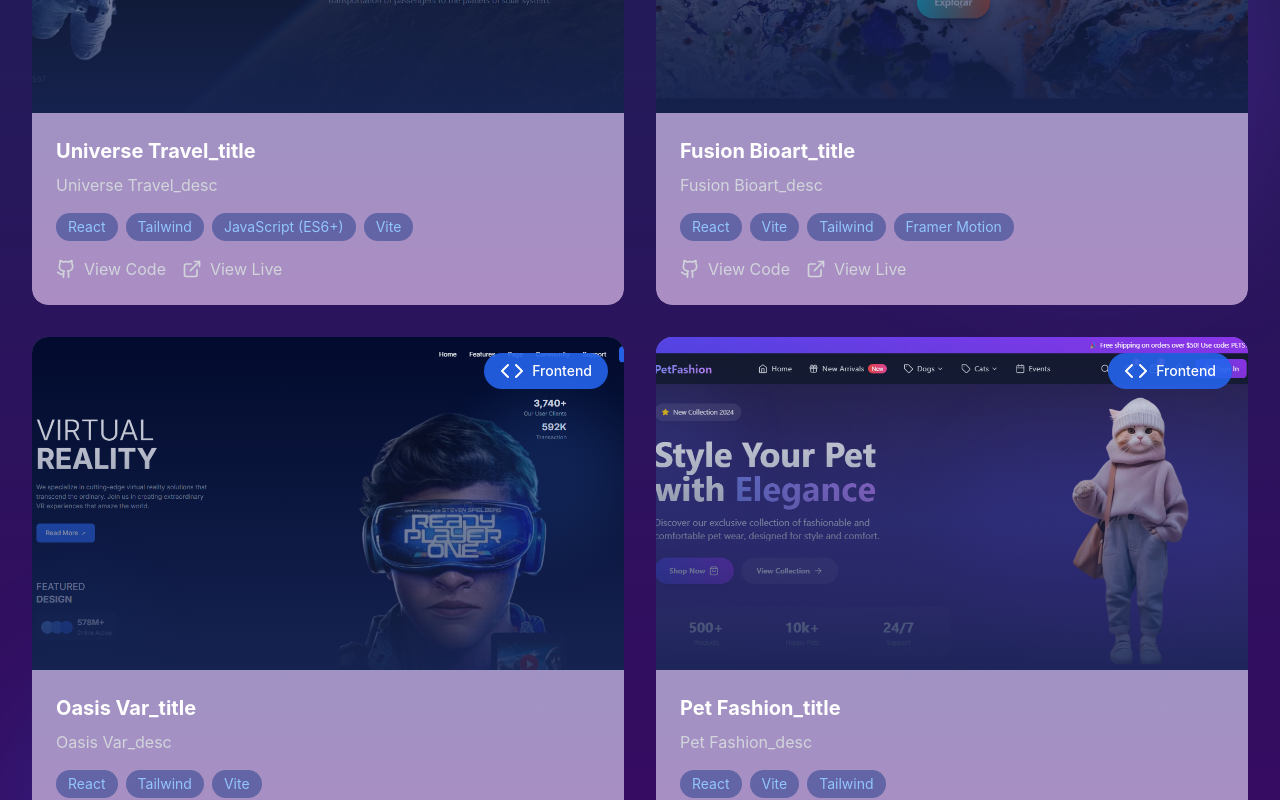
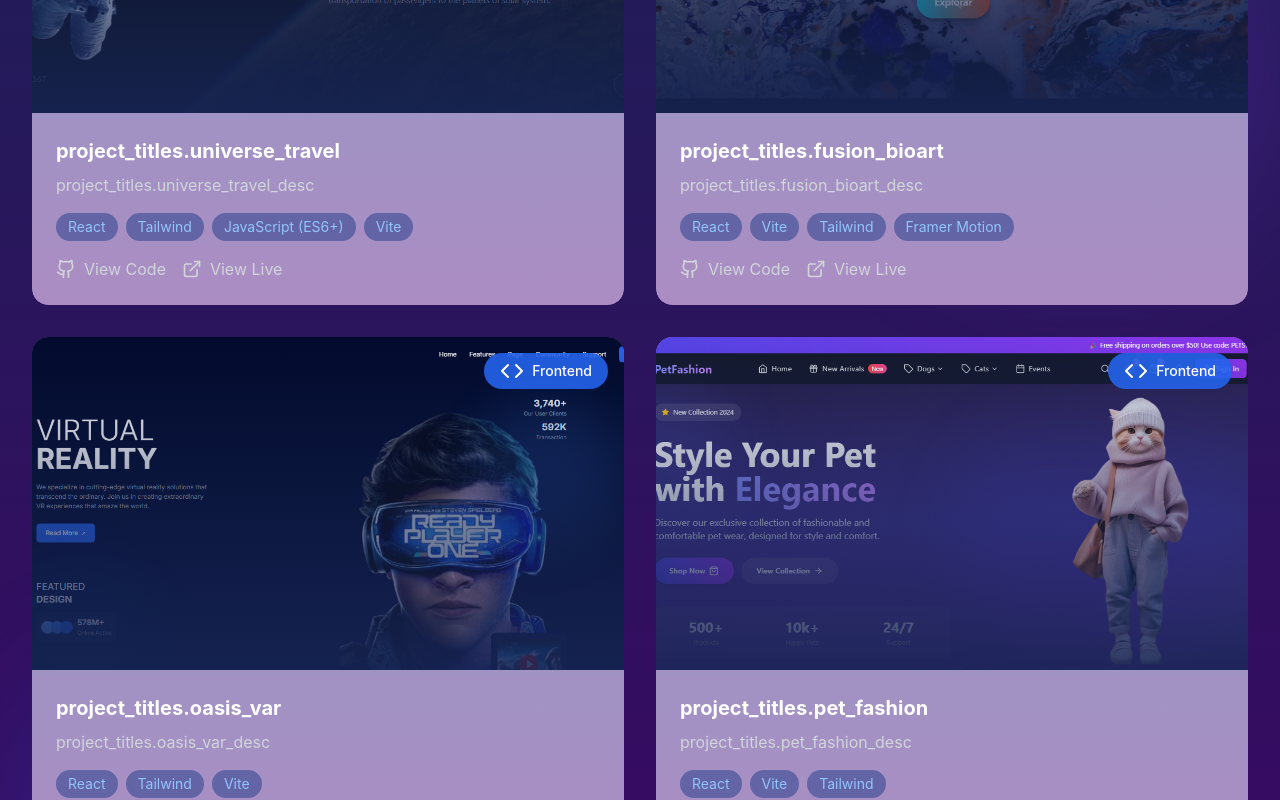
Before and after one commit to FranJavacisco/ciber-dev, a React (Vite) app: page / in a window 1280 px wide. Shown: the part 3540-4340 px from the top of the page. Built offline with nearby package versions, Linux system fonts and the light colour scheme.

Commit message:
translation

```diff
--- a/src/components/Projects.jsx
+++ b/src/components/Projects.jsx
@@ -1,3 +1,5 @@
+// File path: src/components/Projects.js
+
 import React, { useState } from 'react';
 import { motion } from 'framer-motion';
 import { Github, ExternalLink, Code } from 'lucide-react';
@@ -12,7 +14,7 @@ const Projects = () => {
   const projects = [
     {
       id: 1,
-      titleKey: 'Universe Travel',
+      titleKey: 'universe_travel',
       image: "/universe-travel.png",
       category: "frontend",
       tech: ["React", "Tailwind", "JavaScript (ES6+)", "Vite"],
@@ -23,7 +25,7 @@ const Projects = () => {
     },
     {
       id: 2,
-      titleKey: 'Fusion Bioart',
+      titleKey: 'fusion_bioart',
       image: "/fusion-bioart.png",
       category: "frontend",
       tech: ["React", "Vite", "Tailwind", "Framer Motion"],
@@ -33,7 +35,7 @@ const Projects = () => {
     },
     {
       id: 3,
-      titleKey: 'Oasis Var',
+      titleKey: 'oasis_var',
       image: "/oasis-var.png",
       category: "frontend",
       tech: ["React", "Tailwind", "Vite"],
@@ -43,7 +45,7 @@ const Projects = () => {
     },
     {
       id: 4,
-      titleKey: 'Pet Fashion',
+      titleKey: 'pet_fashion',
       image: "/petcare.png",
       category: "frontend",
       tech: ["React", "Vite", "Tailwind"],
@@ -143,7 +145,7 @@ const Projects = () => {
               whileHover={{ y: -5 }}
               className="group relative rounded-2xl overflow-hidden"
             >
-              {/* Card Background with Gradient */}
+              {/* Card Background */}
               <div className="absolute inset-0 dark:bg-gradient-to-b dark:from-blue-900/50 dark:to-purple-900/50
                                bg-white backdrop-blur-sm transition-colors duration-300"></div>
 
@@ -151,7 +153,7 @@ const Projects = () => {
               <div className="relative aspect-video overflow-hidden">
                 <img
                   src={project.image}
-                  alt={t(`${project.titleKey}_title`)}
+                  alt={t(`project_titles.${project.titleKey}`)}
                   className="w-full h-full object-cover transition-transform duration-500
                              group-hover:scale-105"
                 />
@@ -169,17 +171,17 @@ const Projects = () => {
                     ? 'dark:bg-blue-600/90 bg-blue-500 text-white'
                     : 'dark:bg-green-600/90 bg-green-500 text-white'}`}>
                   {project.icon}
-                  {project.category.charAt(0).toUpperCase() + project.category.slice(1)}
+                  {t(`filter_${project.category}`)}
                 </span>
               </div>
 
               {/* Project Content */}
               <div className="relative p-6">
                 <h3 className="text-xl font-bold dark:text-white text-gray-900 mb-2">
-                  {t(`${project.titleKey}_title`)}
+                  {t(`project_titles.${project.titleKey}`)}
                 </h3>
                 <p className="dark:text-gray-300 text-gray-600 mb-4">
-                  {t(`${project.titleKey}_desc`)}
+                  {t(`project_titles.${project.titleKey}_desc`)}
                 </p>
 
                 {/* Tech Stack */}
```
Also changed, not shown: 2 other files (tests, documents, lock files or other folders). Lines whose indentation alone changed are shown as unchanged.
